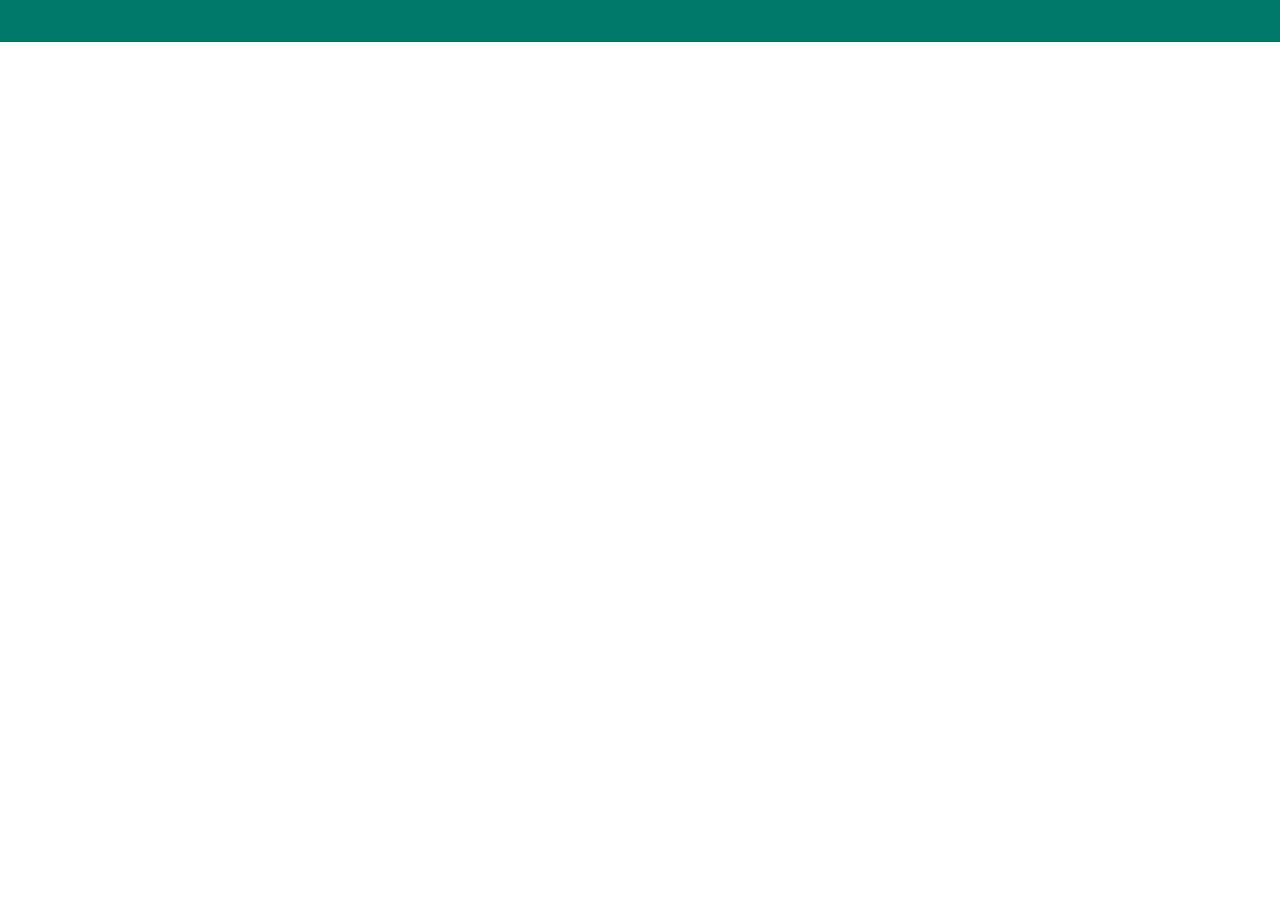
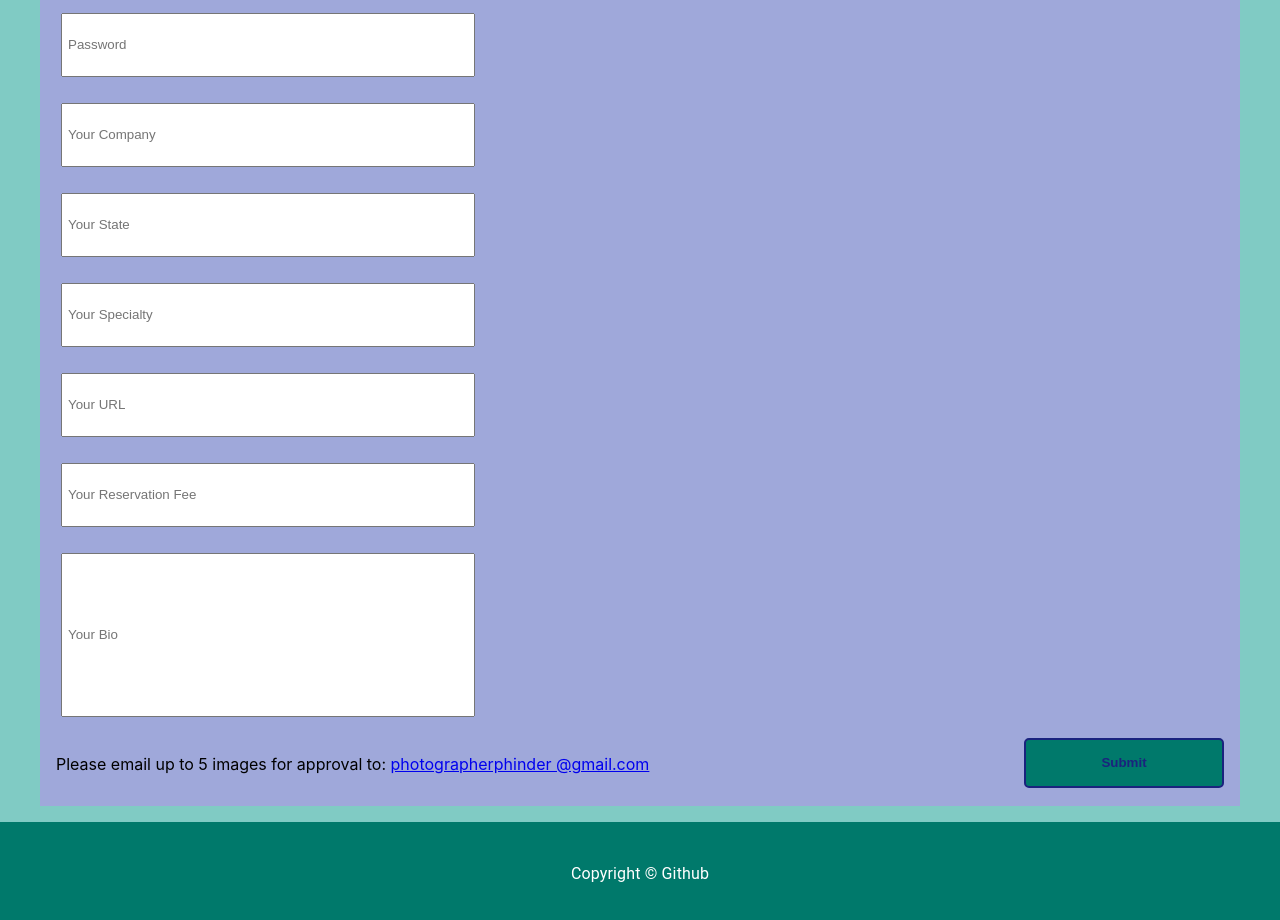
Before and after one commit to Bryanna711/photophinder2, a React (Create React App) app in the folder client/: page /signup in a window 1280 px wide. Shown: the part 366-1286 px from the top of the page. Before the commit the page ends 800 px from the top, so only its background shows below. Built offline with nearby package versions, Linux system fonts and the light colour scheme.

Commit message:
added more styling to forms that was lost in refactor

```diff
--- a/client/src/App.css
+++ b/client/src/App.css
@@ -75,3 +75,47 @@ h1 {
 .homepagetext {
   color: rgba(26, 35, 126, 255);
 }
+
+form {
+  display: flex;
+  justify-content: center;
+  flex-direction: column;
+}
+
+input {
+  padding: 5px;
+  margin: 5px;
+  width: 400px;
+  height: 50px;
+}
+
+.login {
+  color: rgba(26, 35, 126, 255);
+  background-color: rgba(0, 121, 107, 255);
+  padding: 5px;
+  font-weight: bolder;
+  border: rgba(26, 35, 126, 255);
+  border-style: solid;
+  border-width: 2px;
+  border-radius: 5px;
+}
+
+.signup {
+  color: rgba(26, 35, 126, 255);
+  background-color: rgba(0, 121, 107, 255);
+  padding: 5px;
+  font-weight: bolder;
+  height: 50px;
+  width: 200px;
+  border: rgba(26, 35, 126, 255);
+  border-style: solid;
+  border-width: 2px;
+  border-radius: 5px;
+}
+
+.bio {
+  padding: 5px;
+  margin: 5px;
+  width: 400px;
+  height: 150px;
+}
--- a/client/src/components/Login.js
+++ b/client/src/components/Login.js
@@ -25,8 +25,11 @@ import Container from "@mui/material/Container";
 // import { loginUser } from '../utils/API';
 
 import { teal, indigo } from '@mui/material/colors';
-const secondaryLight = teal[200]
-const primary = indigo[500]
+const primary = indigo[500];
+const primaryLight = indigo[200];
+const primaryDark = indigo[900];
+const secondary = teal[500];
+const secondaryLight = teal[200];
 
 const LoginUser = () => {
     const [userFormData, setUserFormData] = useState({ email: "", password: "" });
@@ -130,14 +133,17 @@ const LoginUser = () => {
                                     </Typography>
                                 </Grid>
                                 &nbsp;
-                                <Grid item>
+                                <Grid item >
                                     {/* {data ? (
                                         <p>
                                             Success! You may now head{' '}
                                             <Link to="/">back to the homepage.</Link>
                                         </p>
                                     ) : ( */}
-                                    <form validated={validated} onSubmit={handleFormSubmit}>
+                                    <form validated={validated} onSubmit={handleFormSubmit}
+                                        sx={{
+                                            bgcolor: primary
+                                        }}>
                                         {/* <Alert
                                             dismissible
                                             onClose={() => setShowAlert(false)}
@@ -204,9 +210,8 @@ const LoginUser = () => {
                                             onChange={handleChange}
                                         />
                                         <button
-                                            className="btn btn-block btn-primary"
-                                            style={{ cursor: 'pointer' }}
                                             type="submit"
+                                            className="login"
                                         >
                                             Submit
                                         </button>
--- a/client/src/components/Signup.js
+++ b/client/src/components/Signup.js
@@ -538,6 +538,7 @@ const SignUp = () => {
                                     </Link> */}
                         {/* </Button>
                             </Grid> */}
+                        <Grid item xs={12}>
                             <input
                                 className="form-input"
                                 placeholder="Your username"
@@ -546,6 +547,8 @@ const SignUp = () => {
                                 value={values.username}
                                 onChange={handleChange}
                             />
+                        </Grid>
+                        <Grid item xs={12}>
                             <input
                                 className="form-input"
                                 placeholder="Your email"
@@ -554,14 +557,18 @@ const SignUp = () => {
                                 value={values.email}
                                 onChange={handleChange}
                             />
+                        </Grid>
+                        <Grid item xs={12}>
                             <input
                                 className="form-input"
-                            placeholder="******"
+                                placeholder="Password"
                                 name="password"
                                 type="password"
                                 value={values.password}
                                 onChange={handleChange}
                             />
+                        </Grid>
+                        <Grid item xs={12}>
                             <input
                                 className="form-input"
                                 placeholder="Your Company"
@@ -570,14 +577,8 @@ const SignUp = () => {
                                 value={values.companyName}
                                 onChange={handleChange}
                             />
-                        <input
-                            className="form-input"
-                            placeholder="Your Bio"
-                            name="bio"
-                            type="text"
-                            value={values.bio}
-                            onChange={handleChange}
-                        />
+                        </Grid>
+                        <Grid item xs={12}>
                             <input
                                 className="form-input"
                                 placeholder="Your State"
@@ -586,6 +587,9 @@ const SignUp = () => {
                                 value={values.location}
                                 onChange={handleChange}
                             />
+                        </Grid>
+
+                        <Grid item xs={12}>
                             <input
                                 className="form-input"
                                 placeholder="Your Specialty"
@@ -594,6 +598,8 @@ const SignUp = () => {
                                 value={values.photoType}
                                 onChange={handleChange}
                             />
+                        </Grid>
+                        <Grid item xs={12}>
                             <input
                                 className="form-input"
                                 placeholder="Your URL"
@@ -602,6 +608,8 @@ const SignUp = () => {
                                 value={values.link}
                                 onChange={handleChange}
                             />
+                        </Grid>
+                        <Grid item xs={12}>
                             <input
                                 className="form-input"
                                 placeholder="Your Reservation Fee"
@@ -610,20 +618,36 @@ const SignUp = () => {
                                 value={values.reservationCost}
                                 onChange={handleChange}
                             />
+                        </Grid>
+                        <Grid item xs={12}>
+                            <input
+                                className="bio"
+                                placeholder="Your Bio"
+                                name="bio"
+                                type="text"
+                                value={values.bio}
+                                onChange={handleChange}
+                            />
+                        </Grid>
+                        <Grid item xs={12}
+                            sx={{
+                                display: "flex",
+                                justifyContent: "space-between"
+                            }}>
                             <p id="pictureMsg">
                                 {" "}
-                            Please email up to 5 images for submission and approval to:{" "}
+                                Please email up to 5 images for approval to: {" "}
                                 <a className="mailto" href="mailto:photographerphinder@gmail.com">
-                                photographerphinder@gmail.com
+                                    photographerphinder @gmail.com
                                 </a>{" "}
                             </p>
                             <button
-                            className="btn btn-block btn-info"
-                            style={{ cursor: 'pointer' }}
                                 type="submit"
+                                className="signup"
                             >
                                 Submit
                             </button>
+                        </Grid>
                         {/* // </form> */}
                     </Grid>
                 </Box>
```
Also changed, not shown: 2 other files (tests, documents, lock files or other folders). Lines whose indentation alone changed are shown as unchanged.
